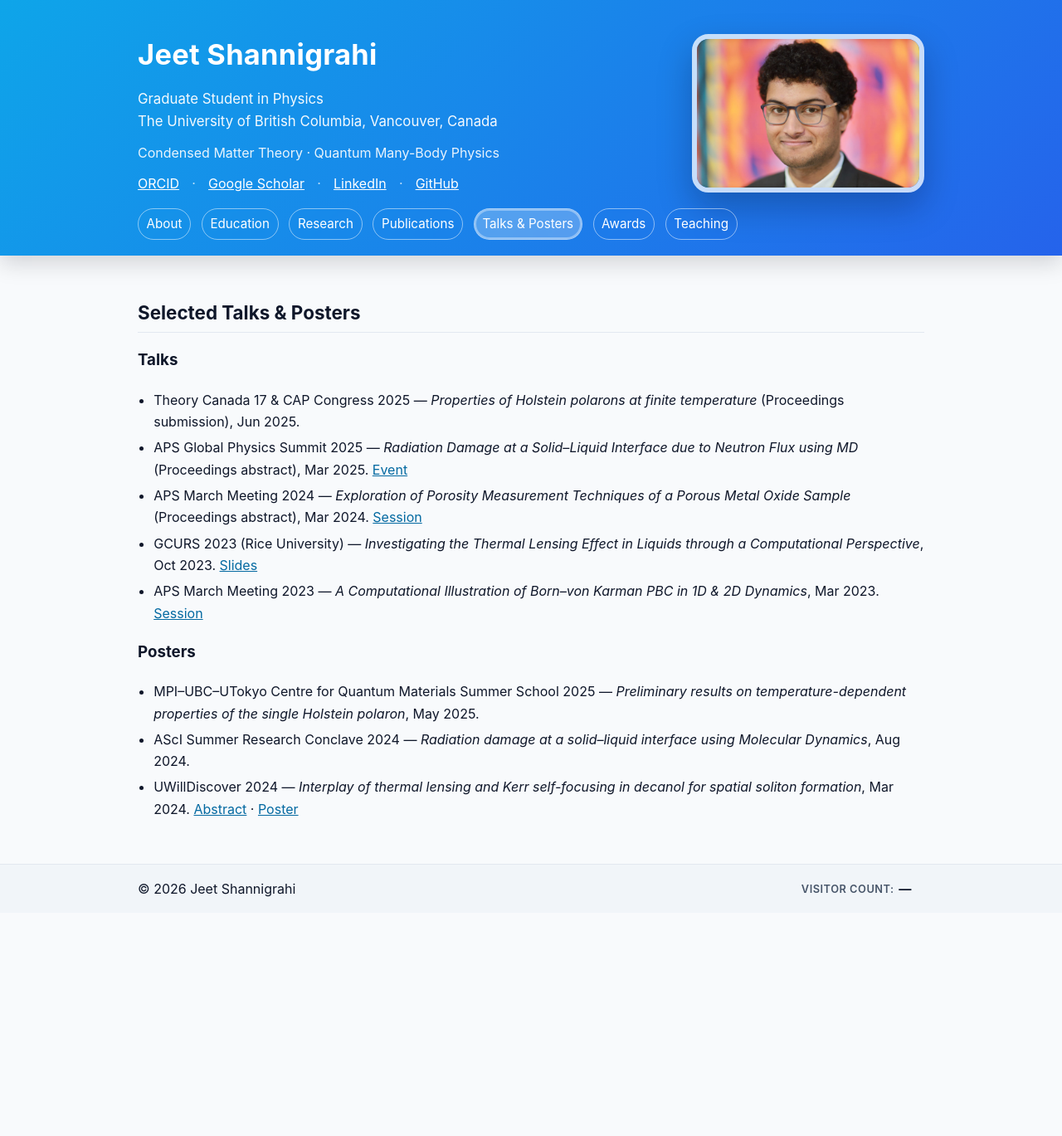
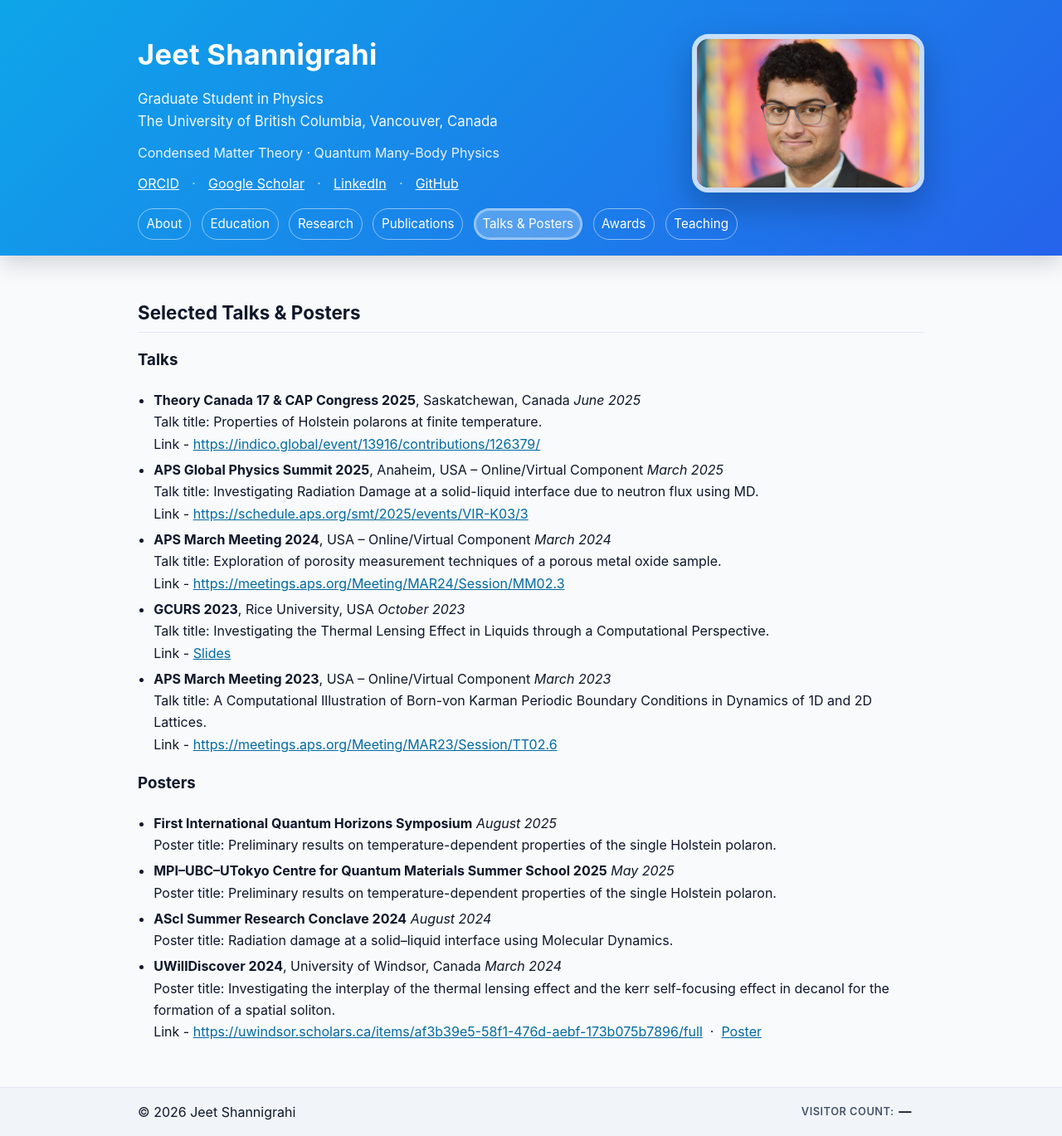
Before and after one commit to JeetShannigrahi21/JeetShannigrahi21.github.io, a Jekyll site: the page built from talks/index.md, in a window 1280 px wide. Shown: the whole page at 83% size. Built offline with Jekyll 4.4.1, drawn with Linux system fonts in a browser that asks for light colours; before the commit the page ends 1100 px from its top, so only the background shows below that.

Commit message:
Update index.md

```diff
--- a/talks/index.md
+++ b/talks/index.md
@@ -4,20 +4,121 @@ title: Talks & Posters
 ---
 
 <section id="talks" class="section">
-  <h2>Selected Talks & Posters</h2>
+  <h2>Selected Talks &amp; Posters</h2>
+
   <h3>Talks</h3>
   <ul class="items">
-    <li>Theory Canada 17 &amp; CAP Congress 2025 — <em>Properties of Holstein polarons at finite temperature</em> (Proceedings submission), Jun 2025.</li>
-    <li>APS Global Physics Summit 2025 — <em>Radiation Damage at a Solid–Liquid Interface due to Neutron Flux using MD</em> (Proceedings abstract), Mar 2025. <a href="https://summit.aps.org/events/VIR-K03/3" target="_blank" rel="noopener">Event</a></li>
-    <li>APS March Meeting 2024 — <em>Exploration of Porosity Measurement Techniques of a Porous Metal Oxide Sample</em> (Proceedings abstract), Mar 2024. <a href="https://meetings.aps.org/Meeting/MAR24/Session/MM02.3" target="_blank" rel="noopener">Session</a></li>
-    <li>GCURS 2023 (Rice University) — <em>Investigating the Thermal Lensing Effect in Liquids through a Computational Perspective</em>, Oct 2023. <a href="https://drive.google.com/file/d/14WPBSMOaSp6YlxA80AN2Wpfq-5_g2yIh/view" target="_blank" rel="noopener">Slides</a></li>
-    <li>APS March Meeting 2023 — <em>A Computational Illustration of Born–von Karman PBC in 1D &amp; 2D Dynamics</em>, Mar 2023. <a href="https://meetings.aps.org/Meeting/MAR23/Session/TT02.6" target="_blank" rel="noopener">Session</a></li>
+    <li class="cv-item">
+      <div class="cv-item-head">
+        <span class="cv-item-venue"><strong>Theory Canada 17 &amp; CAP Congress 2025</strong>, Saskatchewan, Canada</span>
+        <span class="cv-item-date"><em>June 2025</em></span>
+      </div>
+      <div class="cv-item-sub">
+        Talk title: Properties of Holstein polarons at finite temperature.
+      </div>
+      <div class="cv-item-sub">
+        Link - <a href="https://indico.global/event/13916/contributions/126379/" target="_blank" rel="noopener">https://indico.global/event/13916/contributions/126379/</a>
+      </div>
+    </li>
+
+    <li class="cv-item">
+      <div class="cv-item-head">
+        <span class="cv-item-venue"><strong>APS Global Physics Summit 2025</strong>, Anaheim, USA &ndash; Online/Virtual Component</span>
+        <span class="cv-item-date"><em>March 2025</em></span>
+      </div>
+      <div class="cv-item-sub">
+        Talk title: Investigating Radiation Damage at a solid-liquid interface due to neutron flux using MD.
+      </div>
+      <div class="cv-item-sub">
+        Link - <a href="https://schedule.aps.org/smt/2025/events/VIR-K03/3" target="_blank" rel="noopener">https://schedule.aps.org/smt/2025/events/VIR-K03/3</a>
+      </div>
+    </li>
+
+    <li class="cv-item">
+      <div class="cv-item-head">
+        <span class="cv-item-venue"><strong>APS March Meeting 2024</strong>, USA &ndash; Online/Virtual Component</span>
+        <span class="cv-item-date"><em>March 2024</em></span>
+      </div>
+      <div class="cv-item-sub">
+        Talk title: Exploration of porosity measurement techniques of a porous metal oxide sample.
+      </div>
+      <div class="cv-item-sub">
+        Link - <a href="https://meetings.aps.org/Meeting/MAR24/Session/MM02.3" target="_blank" rel="noopener">https://meetings.aps.org/Meeting/MAR24/Session/MM02.3</a>
+      </div>
+    </li>
+
+    <li class="cv-item">
+      <div class="cv-item-head">
+        <span class="cv-item-venue"><strong>GCURS 2023</strong>, Rice University, USA</span>
+        <span class="cv-item-date"><em>October 2023</em></span>
+      </div>
+      <div class="cv-item-sub">
+        Talk title: Investigating the Thermal Lensing Effect in Liquids through a Computational Perspective.
+      </div>
+      <div class="cv-item-sub">
+        Link - <a href="https://drive.google.com/file/d/14WPBSMOaSp6YlxA80AN2Wpfq-5_g2yIh/view" target="_blank" rel="noopener">Slides</a>
+      </div>
+    </li>
+
+    <li class="cv-item">
+      <div class="cv-item-head">
+        <span class="cv-item-venue"><strong>APS March Meeting 2023</strong>, USA &ndash; Online/Virtual Component</span>
+        <span class="cv-item-date"><em>March 2023</em></span>
+      </div>
+      <div class="cv-item-sub">
+        Talk title: A Computational Illustration of Born-von Karman Periodic Boundary Conditions in Dynamics of 1D and 2D Lattices.
+      </div>
+      <div class="cv-item-sub">
+        Link - <a href="https://meetings.aps.org/Meeting/MAR23/Session/TT02.6" target="_blank" rel="noopener">https://meetings.aps.org/Meeting/MAR23/Session/TT02.6</a>
+      </div>
+    </li>
   </ul>
 
   <h3>Posters</h3>
   <ul class="items">
-    <li>MPI&ndash;UBC&ndash;UTokyo Centre for Quantum Materials Summer School 2025 — <em>Preliminary results on temperature-dependent properties of the single Holstein polaron</em>, May 2025.</li>
-    <li>AScI Summer Research Conclave 2024 — <em>Radiation damage at a solid&ndash;liquid interface using Molecular Dynamics</em>, Aug 2024.</li>
-    <li>UWillDiscover 2024 — <em>Interplay of thermal lensing and Kerr self-focusing in decanol for spatial soliton formation</em>, Mar 2024. <a href="https://scholar.uwindsor.ca/uwilldiscover/2024/2024/77/" target="_blank" rel="noopener">Abstract</a> · <a href="https://drive.google.com/file/d/1JPehiKdKcCxNDt9av4vtYIXrRCXfcYuk/view" target="_blank" rel="noopener">Poster</a></li>
+    <li class="cv-item">
+      <div class="cv-item-head">
+        <span class="cv-item-venue"><strong>First International Quantum Horizons Symposium</strong></span>
+        <span class="cv-item-date"><em>August 2025</em></span>
+      </div>
+      <div class="cv-item-sub">
+        Poster title: Preliminary results on temperature-dependent properties of the single Holstein polaron.
+      </div>
+    </li>
+
+    <li class="cv-item">
+      <div class="cv-item-head">
+        <span class="cv-item-venue"><strong>MPI&ndash;UBC&ndash;UTokyo Centre for Quantum Materials Summer School 2025</strong></span>
+        <span class="cv-item-date"><em>May 2025</em></span>
+      </div>
+      <div class="cv-item-sub">
+        Poster title: Preliminary results on temperature-dependent properties of the single Holstein polaron.
+      </div>
+    </li>
+
+    <li class="cv-item">
+      <div class="cv-item-head">
+        <span class="cv-item-venue"><strong>AScI Summer Research Conclave 2024</strong></span>
+        <span class="cv-item-date"><em>August 2024</em></span>
+      </div>
+      <div class="cv-item-sub">
+        Poster title: Radiation damage at a solid&ndash;liquid interface using Molecular Dynamics.
+      </div>
+    </li>
+
+    <li class="cv-item">
+      <div class="cv-item-head">
+        <span class="cv-item-venue"><strong>UWillDiscover 2024</strong>, University of Windsor, Canada</span>
+        <span class="cv-item-date"><em>March 2024</em></span>
+      </div>
+      <div class="cv-item-sub">
+        Poster title: Investigating the interplay of the thermal lensing effect and the kerr self-focusing effect in decanol for the formation of a spatial soliton.
+      </div>
+      <div class="cv-item-sub">
+        Link - <a href="https://uwindsor.scholars.ca/items/af3b39e5-58f1-476d-aebf-173b075b7896/full" target="_blank" rel="noopener">https://uwindsor.scholars.ca/items/af3b39e5-58f1-476d-aebf-173b075b7896/full</a>
+        &nbsp;·&nbsp;
+        <a href="https://drive.google.com/file/d/1JPehiKdKcCxNDt9av4vtYIXrRCXfcYuk/view" target="_blank" rel="noopener">Poster</a>
+      </div>
+    </li>
   </ul>
 </section>
```
